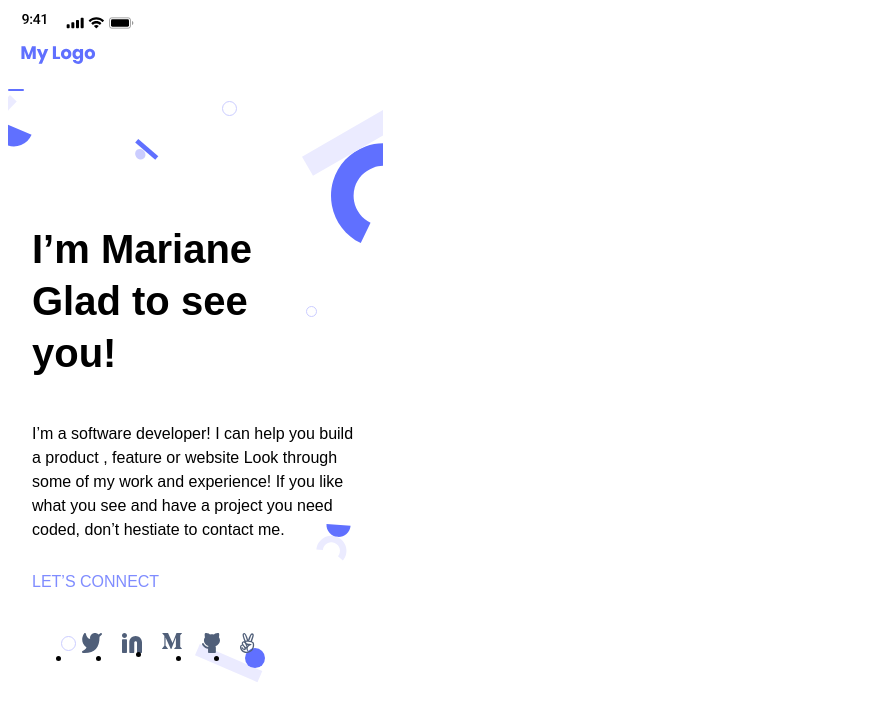
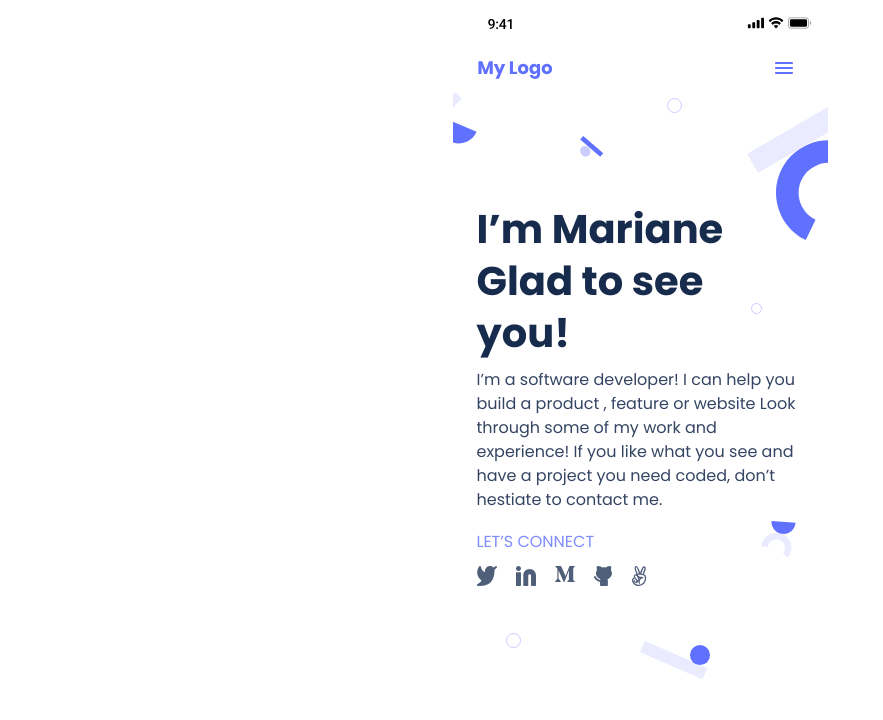
Before and after one commit to ShinhyoBelok/Portfolio-setup, a website: page index.html in a window 1280 px wide. Shown: the whole page, without its empty margins (0-883 px from the left). Drawn offline with Linux system fonts and the light colour scheme.

Commit message:
Modification to the style.css file due to index.html modifications

```diff
--- a/style.css
+++ b/style.css
@@ -1,86 +1,133 @@
-.nav {
-  display: flex;
-  justify-content: space-between;
-  width: 330px;
-  align-items: center;
-  text-align: center;
-  height: 20px;
-  margin-bottom: 20px;
-  margin-left: 24px;
+@font-face {
+  font-family: 'Poppins';
+  src: url(Poppins/Poppins-Bold.ttf);
+}
+@font-face {
+  font-family: 'Poppins-normal';
+  src: url(Poppins/Poppins-Regular.ttf);
 }
 
-.hamburger {
-  float: right;
-  width: 18px;
-  height: 12px;
+.status-bar {
+  position: absolute;
+  width: 375px;
+  height: 44px;
+  left: calc(50% - 375px/2);
+  top: 0px;
+}
+
+.time {
+  position: absolute;
+  width: 54px;
+  height: 21px;
+  left: 21px;
+  top: 13px;
+}
+
+.network-battery {
+  position: absolute;
+  width: 66.66px;
+  height: 11.34px;
+  left: 293.67px;
+  top: 17.33px;
+}
+
+.header {
+  position: absolute;
+  left: calc(50% - 375px/2);
+  top: 44px;
+  width: 375px;
+  height: 48px;
+}
+
+.logo {
   display: flex;
-  flex-direction: column;
-  justify-content: space-between;
+  flex-direction: row;
   align-items: center;
+  position: absolute;
+  width: 100px;
+  height: 40px;
+  left: 12px;
+  top: calc(50% - 40px/2);
+}
+
+.bar {
+  position: absolute;
+  top: calc(50% - 24px/2);
+  right: 32px;
   cursor: pointer;
 }
 
-.bar {
-  width: 16px;
-  height: 2px;
-  background-color: #6070ff;
-  border-radius: 2px;
-}
-
-.logo {
-  font-family: Arial, Helvetica, sans-serif;
-  font-style: normal;
-  font-weight: 700;
-  font-size: 18px;
-  line-height: 20px;
-  color: #6070ff;
+.content {
+  width: 375px;
+  height: 604px;
+  position: absolute;
+  left: calc(50% - 375px/2);
+  top: 92px;
+  background-image: url("img/header-shapes mobile@2x.svg");
+  background-repeat: no-repeat;
+  display: flex;
+  flex-direction: column;
+  align-items: center;
 }
 
 .headline {
+  width: 327px;
+  height: 150px;
+  font-family: 'Poppins';
+  font-style: normal;
+  font-weight: 700;
   font-size: 40px;
   line-height: 52px;
-  font-weight: 700;
-  margin-top: 128px;
-  width: 310px;
-  height: 150px;
-  margin-left: 24px;
+  display: flex;
+  align-items: center;
+  color: #172B4D;
+  order: 0;
+  flex-grow: 0;
+  margin-top: 30.4%;
+  margin-bottom: 0px;
 }
 
-.content {
-  font-family: Arial, Helvetica, sans-serif;
-  display: flex;
-  flex-direction: column;
-  background-image: url("img/header-shapes mobile@2x.svg");
-  background-repeat: no-repeat;
-  background-size: 100%;
-  font-weight: 200;
+.description {
+  width: 327px;
+  height: 146px;
+  margin-top: 12px;
+  font-family: 'Poppins-normal';
+  font-weight: 400;
   font-size: 16px;
   line-height: 24px;
-  width: 375px;
-  height: 100vh;
-}
+  color: #344563;
+  flex: none;
+  flex-grow: 0;
 
-.content .description {
-  margin-left: 24px;
-  margin-right: 24px;
 }
 
 .social {
-  font-family: Arial, Helvetica, sans-serif;
-  margin-left: 24px;
-  margin-top: 12px;
+  width: 118px;
+  height: 24px;
+  font-family: 'Poppins-normal';
+  font-style: normal;
   font-weight: 500;
   font-size: 16px;
   line-height: 24px;
-  color: #7f8cff;
+  color: #7F8CFF;
+  flex: none;
+  order: 0;
+  flex-grow: 0;
+  margin-top: 0px;
+  margin-left: 24px;
+  margin-bottom: 0px;
+  align-self: flex-start;
 }
 
 .social-icon {
+  width: 170.17px;
+  height: 20px;
   margin-left: 24px;
   margin-right: 24px;
+  margin-top: 12px;
+  list-style: none;
   display: flex;
+  padding: 0px;
+  justify-content: space-between;
+  align-self: start;
 }
-
-.icon {
-  margin: 10px;
-}
```
